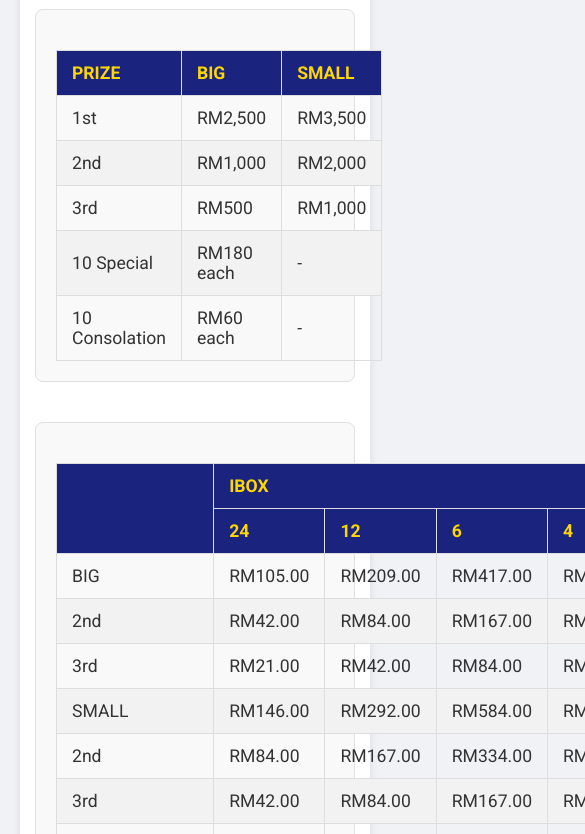
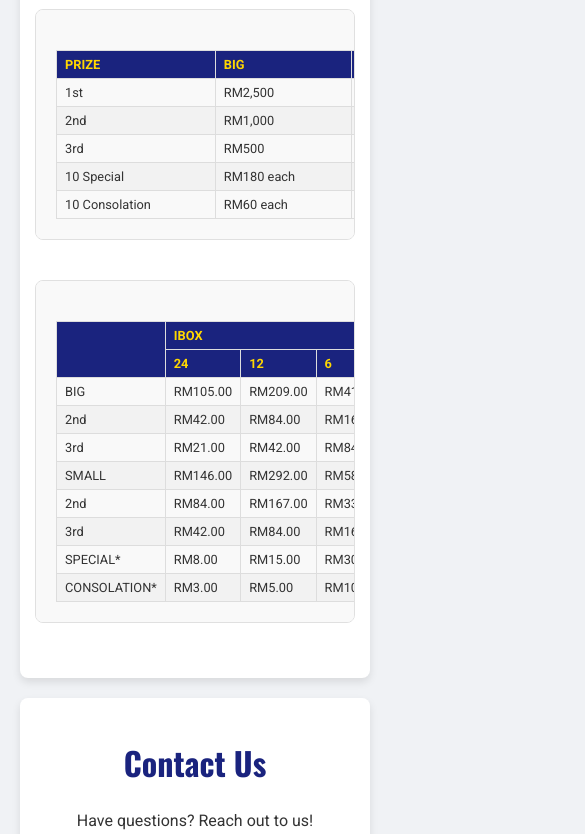
Before and after one commit to DAHENG4D/DAHENGPRIZESTRUCTURE, a plain HTML site: page index.html in a window 390 px wide. Shown: the part 235-1069 px from the top of the page, 585 px wide, since content can reach past the window. Drawn offline with nearby package versions, Linux system fonts and the light colour scheme.

Commit message:
Update style.css MOBILE FIX

```diff
--- a/style.css
+++ b/style.css
@@ -187,6 +187,8 @@ a {
     border: 1px solid #e0e0e0;
     border-radius: 8px;
     background-color: #f9f9f9;
+    /* Add this for horizontal scrolling on small screens */
+    overflow-x: auto;
 }
 
 .prize-table {
@@ -194,6 +196,8 @@ a {
     border-collapse: collapse;
     margin-top: 20px;
     font-size: 1.1em;
+    /* Ensure the table itself doesn't shrink more than its content needs */
+    min-width: 600px; /* Adjust as needed to prevent content squeezing on small screens */
 }
 
     .prize-table th, .prize-table td {
@@ -385,33 +389,16 @@ a {
         width: 100%;
     }
 
-    /* Table adjustments from previous response */
-    .results-card {
-        margin: 20px auto;
+    /* Table adjustments */
+    .prize-table {
+        /* Allow table to be wider than its container and enable horizontal scrolling */
+        min-width: 500px; /* Adjust this value as needed to ensure content fits without excessive squeezing */
+        font-size: 0.9em; /* Reduce font size for readability on smaller screens */
     }
 
-    .prize-label {
-        width: 45%;
-        font-size: 1.1em;
-    }
-
-    .prize-number {
-        font-size: 2em;
-        width: 55%;
-    }
-
-   .results-table th,
-    .results-table td {
-    border: 1px solid #ccc;
-    padding: 12px 8px;
-    text-align: center;
-    font-size: 1.8em;
-    font-weight: 700;
-    color: white; /* Change this from #333 to white */
-}
-
-    .results-table th {
-        font-size: 1em;
+    .prize-table th,
+    .prize-table td {
+        padding: 8px 10px; /* Adjust padding for smaller screens */
     }
 
     .jackpot-item {
@@ -438,8 +425,13 @@ a {
         font-size: 1.8em;
     }
 
-    .results-table td {
-        font-size: 1em;
-        padding: 6px 3px;
+    .prize-table {
+        min-width: 400px; /* Further reduce min-width for very small screens if needed */
+        font-size: 0.8em; /* Further reduce font size */
+    }
+
+    .prize-table td,
+    .prize-table th {
+        padding: 6px 8px; /* Further reduce padding */
     }
 }
```
